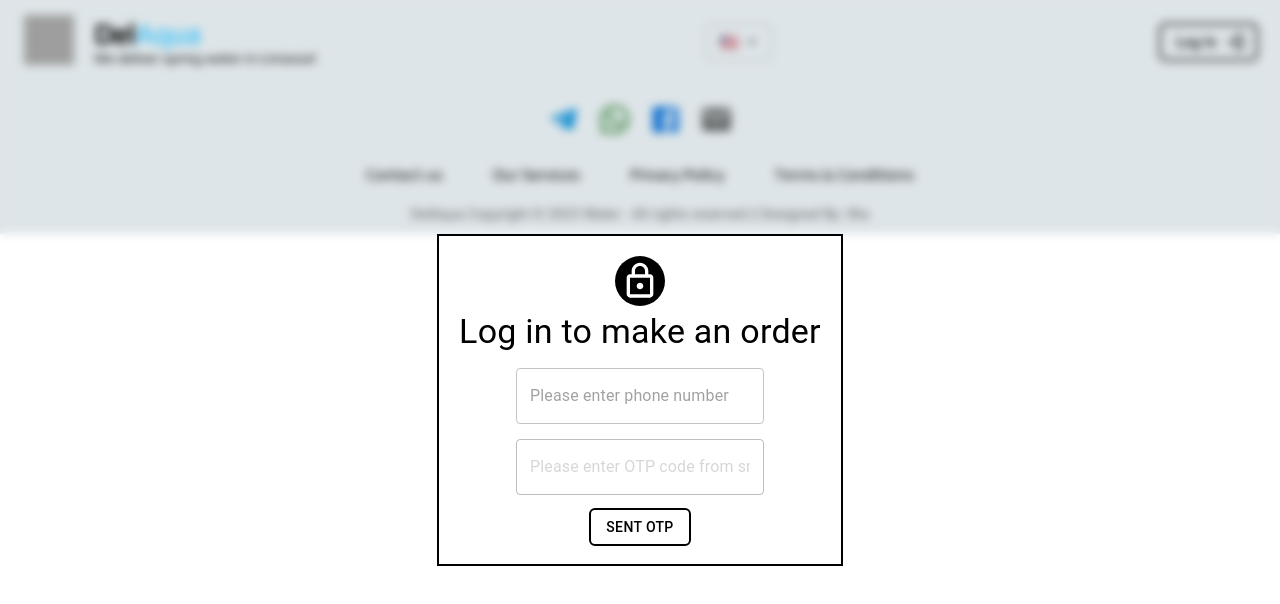
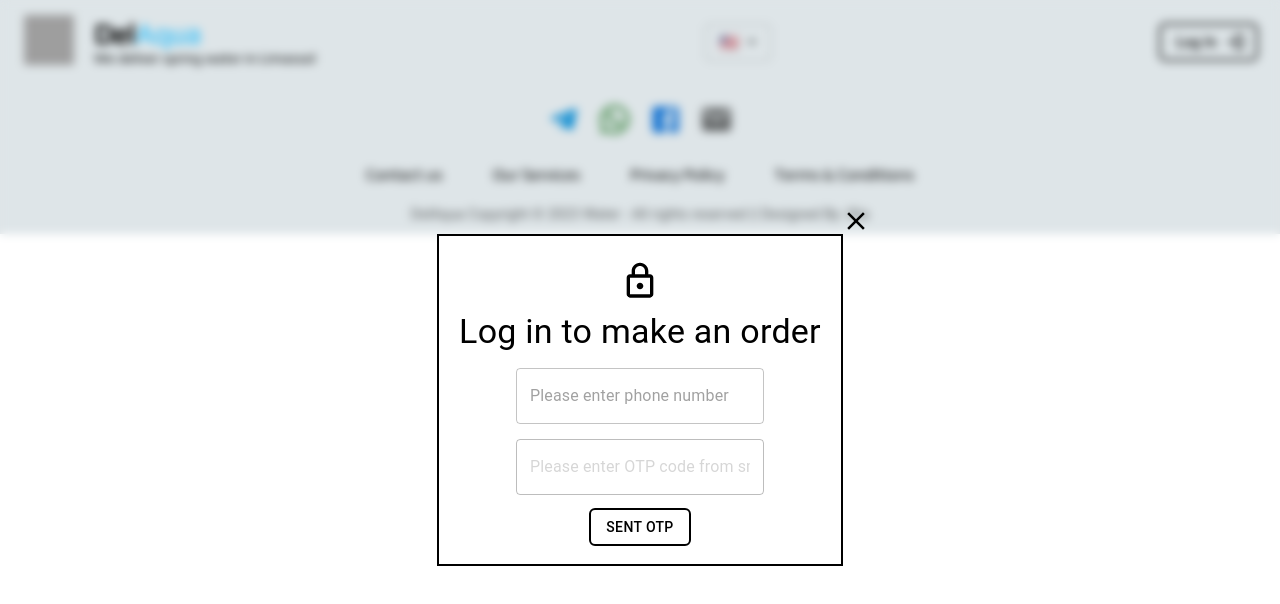
Before and after one commit to delaquacy/delaqua, a Next.js app: page /components/login in a window 1280 px wide. Shown: the top 604 px of the page. Built offline with nearby package versions, Linux system fonts and the light colour scheme; no server answers; grey boxes are pictures that could not be loaded.

Commit message:
close login button

```diff
--- a/app/components/header/page.tsx
+++ b/app/components/header/page.tsx
@@ -101,7 +101,7 @@ export default function Header() {
               <MenuItem value="ua">🇺🇦</MenuItem>
             </Select>
           </Box>
-          {showLogin && <Login />}
+          {showLogin && <Login setClose={setShowLogin} />}
           {!user && (
             <Button
               variant="outlined"
--- a/app/components/login/page.module.css
+++ b/app/components/login/page.module.css
@@ -18,6 +18,7 @@
   align-items: center;
   justify-content: center;
   flex-direction: column;
+  position: relative;
   padding: 20px;
 }
 .logoAndTitle {
@@ -29,8 +30,7 @@
   color: black;
 }
 .logoAndTitle svg {
-  background-color: black;
-  color: white;
+  color: black;
   border-radius: 50%;
   width: 50px;
   height: 50px;
@@ -40,3 +40,14 @@
 .container .input {
   margin-bottom: 15px;
 }
+.closeButton {
+  color: black;
+  top: -30px;
+  right: -30px;
+  position: absolute;
+  cursor: pointer;
+}
+.closeButton svg {
+  width: 30px;
+  height: 30px;
+}
--- a/app/components/login/page.tsx
+++ b/app/components/login/page.tsx
@@ -1,5 +1,5 @@
 "use client";
-import React, { useState, useEffect, ChangeEvent } from "react";
+import React, { useState, useEffect, ChangeEvent, FC } from "react";
 import {
   ConfirmationResult,
   getAuth,
@@ -9,11 +9,15 @@ import {
 import { useRouter } from "next/navigation";
 import { Box, Button, TextField, Typography } from "@mui/material";
 import LockOutlinedIcon from "@mui/icons-material/LockOutlined";
-import styles from "./page.module.css";
+import CloseIcon from "@mui/icons-material/Close";
 import { enqueueSnackbar, SnackbarProvider } from "notistack";
 import { app, db } from "../../lib/config";
 import { doc, getDoc, setDoc } from "firebase/firestore";
+import styles from "./page.module.css";
 
+interface LoginProps {
+  setClose: (value: boolean) => void;
+}
 interface CustomWindow extends Window {
   recaptchaVerifier?: any;
 }
@@ -28,13 +32,16 @@ const messages = {
   otpSentError: "Something went wrong, reload page or try later",
   wrongOtp: "Write incorect OTP code",
 };
-export default function Login() {
+const Login: FC<LoginProps> = ({ setClose }) => {
   const [phoneNumber, setPhoneNumber] = useState<string>("");
   const [otp, setOtp] = useState<string>("");
   const [confirmationResult, setConfirmationResult] =
     useState<ConfirmationResult | null>(null);
   const [otpSent, setOtpSent] = useState<boolean>(false);
 
+  const handleClose = () => {
+    setClose(false);
+  };
   const auth = getAuth(app);
   const router = useRouter();
   useEffect(() => {
@@ -108,6 +115,9 @@ export default function Login() {
     <SnackbarProvider>
       <Box className={styles.container}>
         <Box className={styles.wrapper}>
+          <Box className={styles.closeButton}>
+            <CloseIcon onClick={handleClose} />
+          </Box>
           <Box className={styles.logoAndTitle}>
             <LockOutlinedIcon fontSize="large" />
             <Typography variant="h4">
@@ -140,4 +150,5 @@ export default function Login() {
       </Box>
     </SnackbarProvider>
   );
-}
+};
+export default Login;
```
